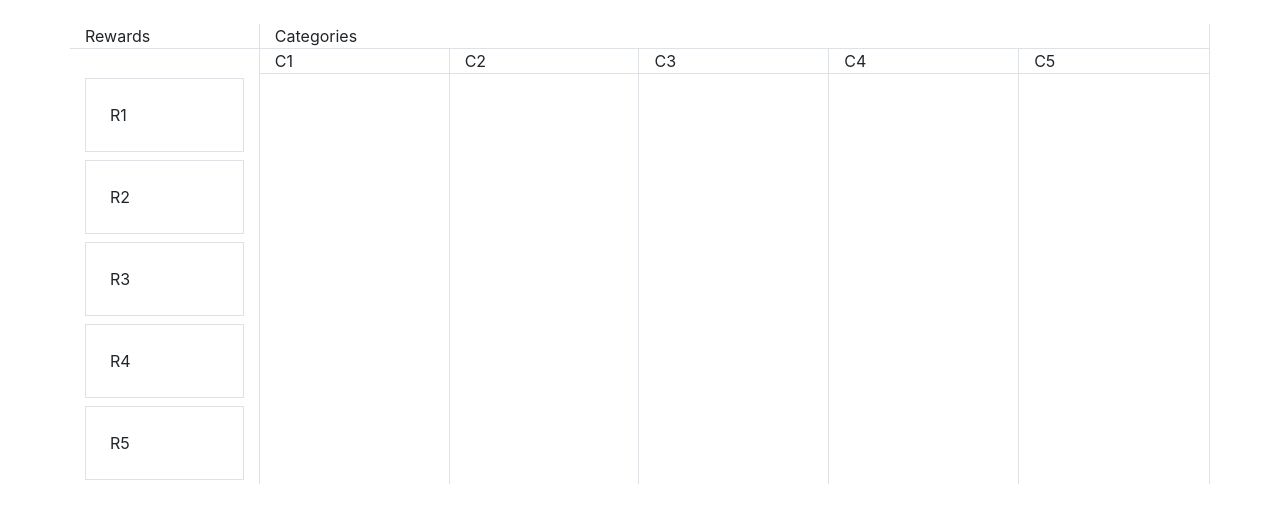
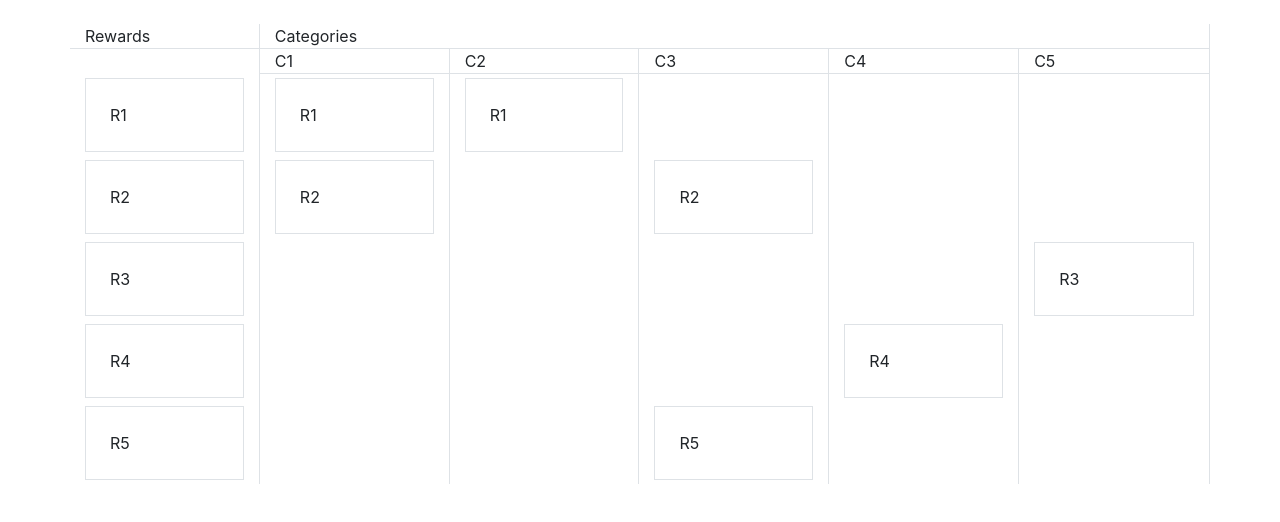
Before and after one commit to kqarlos/miles-rewards, a React (Create React App) app in the folder client/: page / in a window 1280 px wide. Shown: the top 522 px of the page. Built offline with nearby package versions, Linux system fonts and the light colour scheme.

Commit message:
Reward boxes render given their categories

```diff
--- a/client/src/components/Reward.js
+++ b/client/src/components/Reward.js
@@ -0,0 +1,14 @@
+import React from 'react';
+
+function Reward(props) {
+
+    return (
+
+        <div data-category={props.category} className="border my-1 p-4">
+            {props.reward}
+        </div>
+    );
+
+}
+
+export default Reward;
--- a/client/src/components/RewardRow.js
+++ b/client/src/components/RewardRow.js
@@ -1,11 +1,14 @@
 import React from 'react';
+import Reward from "./Reward";
 
 function RewardRow(props) {
+
+    var categories = props.categories;
 
     function click(e) {
         e.preventDefault();
         console.log("Reward", props.reward);
-        console.log("category", e.target.dataset.category);
+        console.log("Category", e.target.dataset.category);
     }
 
     return (
@@ -17,19 +20,54 @@ function RewardRow(props) {
                 </div>
             </div>
             <div onClick={click} data-category="C1" className="col-2 border-right">
+                {
+                    categories.map((cat, index) => {
+                        if (cat === "C1") {
+                            return <Reward key={index} category="C1" reward={props.reward} />
+                        }
 
+                    })
+                }
             </div>
             <div onClick={click} data-category="C2" className="col-2 border-right">
+                {
+                    categories.map((cat, index) => {
+                        if (cat === "C2") {
+                            return <Reward key={index} category="C2" reward={props.reward} />
+                        }
 
+                    })
+                }
             </div>
             <div onClick={click} data-category="C3" className="col-2 border-right">
+                {
+                    categories.map((cat, index) => {
+                        if (cat === "C3") {
+                            return <Reward key={index} category="C3" reward={props.reward} />
+                        }
 
+                    })
+                }
             </div>
             <div onClick={click} data-category="C4" className="col-2 border-right">
+                {
+                    categories.map((cat, index) => {
+                        if (cat === "C4") {
+                            return <Reward key={index} category="C4" reward={props.reward} />
+                        }
 
+                    })
+                }
             </div>
             <div onClick={click} data-category="C5" className="col-2">
+                {
+                    categories.map((cat, index) => {
+                        if (cat === "C5") {
+                            return <Reward key={index} category="C5" reward={props.reward} />
+                        }
 
+                    })
+                }
             </div>
         </div>
 
--- a/client/src/pages/Homepage.js
+++ b/client/src/pages/Homepage.js
@@ -43,15 +43,15 @@ function Homepage() {
                 </div>
             </div>
 
-            <RewardRow reward="R1" />
+            <RewardRow reward="R1" categories={["C1", "C2"]} />
 
-            <RewardRow reward="R2" />
+            <RewardRow reward="R2" categories={["C1", "C3"]} />
 
-            <RewardRow reward="R3" />
+            <RewardRow reward="R3" categories={["C5"]} />
 
-            <RewardRow reward="R4" />
+            <RewardRow reward="R4" categories={["C4"]} />
 
-            <RewardRow reward="R5" />
+            <RewardRow reward="R5" categories={["C3"]} />
 
 
         </Container>
```
